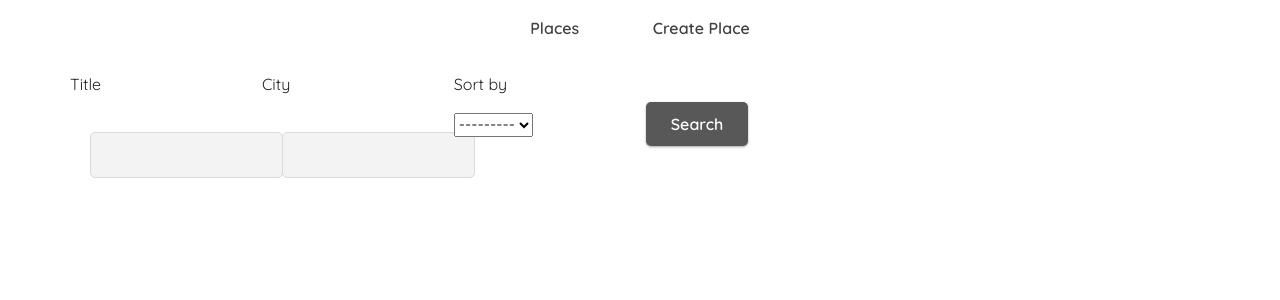
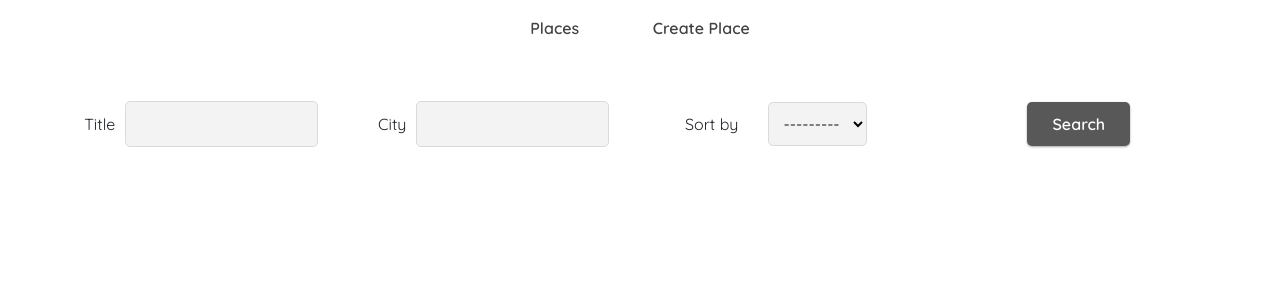
Before and after one commit to Navayuvan-SB/Place-App, a Django app: page /place/ in a window 1280 px wide. Shown: the top 300 px of the page. Run offline with Django 3.2, Linux system fonts and the light colour scheme; data that the repository does not hold is empty.

Commit message:
Improve style of places list view

```diff
--- a/place/static/css/style.css
+++ b/place/static/css/style.css
@@ -85,7 +85,8 @@
 }
 
 input,
-textarea {
+textarea,
+select {
   outline: none;
   background-color: rgb(243, 243, 243);
   border-radius: 5px;
@@ -106,6 +107,27 @@ input[type="button"] {
   font-weight: 600;
   border-radius: 5px;
   box-shadow: 0 1px 3px rgba(0, 0, 0, 0.12), 0 1px 2px rgba(0, 0, 0, 0.24);
+}
+
+.places .filter_form {
+  width: 100%;
+}
+
+.places .filter_form input {
+  margin: 0;
+}
+
+.places .filter_form p {
+  display: inline-block;
+  margin-right: 10px;
+  margin-bottom: 0;
+}
+
+.places .filter_form .col-md-3 {
+  display: flex;
+  justify-content: center;
+  align-items: center;
+  flex-direction: row;
 }
 
 .places .place {
```
